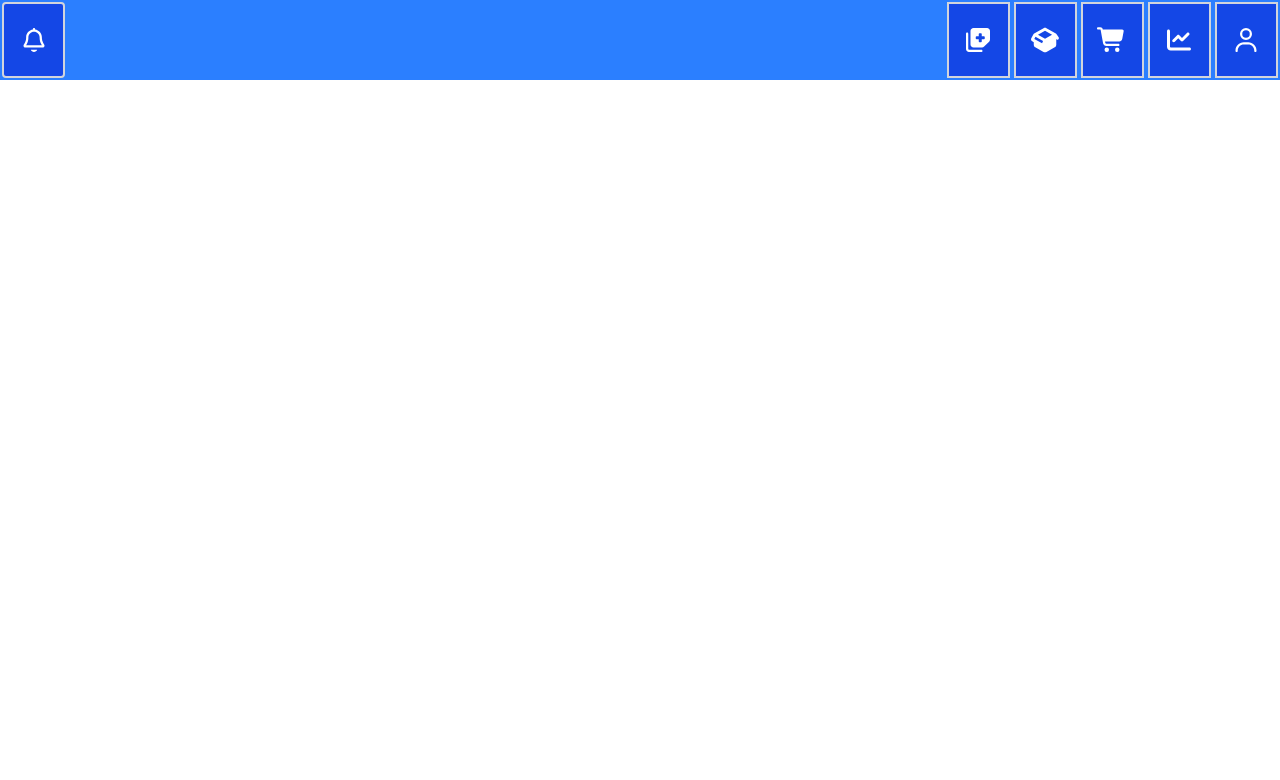
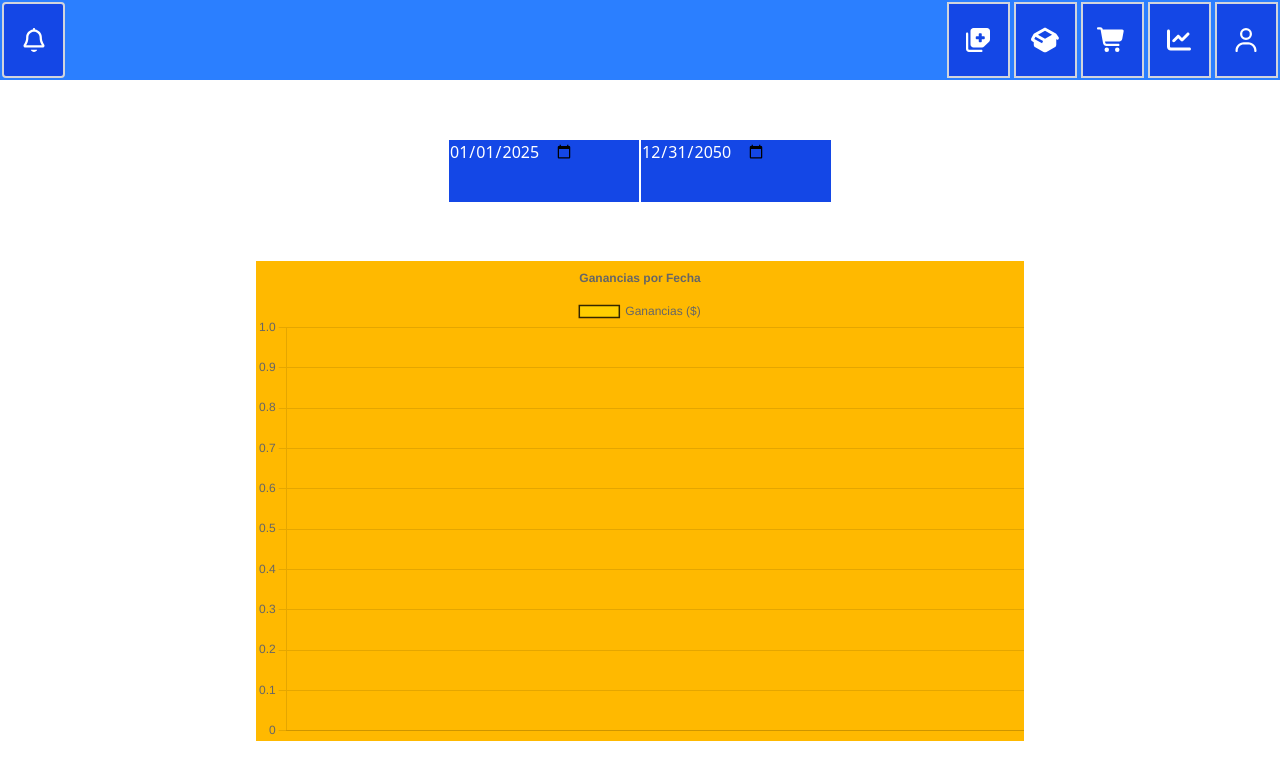
Before and after one commit to DDSlayer64/ProyectoF, a Vue app: page /ganancias in a window 1280 px wide. Before the commit this address had no page. Shown: the top 780 px of the page. Built offline with nearby package versions, Linux system fonts and the light colour scheme.

Commit message:
alguna que otra cosita en ganancias...

```diff
--- a/package.json
+++ b/package.json
@@ -17,9 +17,11 @@
     "@iconify/vue": "^5.0.0",
     "@tailwindcss/vite": "^4.1.11",
     "axios": "^1.12.2",
+    "chart.js": "^4.5.1",
     "pinia": "^3.0.3",
     "tailwindcss": "^4.1.11",
     "vue": "^3.5.17",
+    "vue-chartjs": "^5.3.2",
     "vue-router": "^4.5.1"
   },
   "devDependencies": {
--- a/src/components/Navegacion.vue
+++ b/src/components/Navegacion.vue
@@ -72,7 +72,7 @@ import { faBoxOpen, faChartBar, faChartLine, faNotesMedical, faShoppingCart } fr
                                         "><FontAwesomeIcon :icon="faShoppingCart" />
 
         </router-link>
-        <router-link to="balance" class="
+        <router-link to="ganancias" class="
                                         flex
                                         justify-center
                                         items-center
--- a/src/router/index.js
+++ b/src/router/index.js
@@ -2,7 +2,7 @@ import {createRouter, createWebHistory} from 'vue-router'
 import Inicio from '../views/Inicio.vue'
 import Segunda from '../views/Segunda.vue'
 import Usuario from '../views/Usuario.vue'
-import Balance from '../views/Balance.vue'
+import Ganancias from '../views/Ganancias.vue'
 import Notificaciones from '../views/Notificaciones.vue'
 import Notas from '../views/Notas.vue'
 import Ventas from '../views/Ventas.vue'
@@ -30,9 +30,9 @@ const router = createRouter(
                 name: 'usuario'
             },
             {
-                path:"/balance",
-                component: Balance,
-                name: 'balance'
+                path:"/ganancias",
+                component: Ganancias,
+                name: 'ganancias'
             },
             {
                 path:"/notas",
--- /dev/null
+++ b/src/views/Ganancias.vue
@@ -0,0 +1,109 @@
+<script setup>
+import { RouterLink } from 'vue-router';
+import { ref, watch } from 'vue';
+import axios from 'axios';
+import { Bar } from 'vue-chartjs';  // Asegúrate de importar Bar correctamente
+import { Chart as ChartJS, Title, Tooltip, Legend, BarElement, CategoryScale, LinearScale } from 'chart.js';
+
+ChartJS.register(Title, Tooltip, Legend, BarElement, CategoryScale, LinearScale);
+
+const fechaInicio = ref('2025-01-01');
+const fechaFin = ref('2050-12-31');
+
+const chartData = ref({
+  labels: [],
+  datasets: [
+    {
+      label: 'Ganancias ($)',
+      data: [],
+      backgroundColor: 'rgba(255, 215, 0, 0.7)',
+      borderColor: 'rgba(0, 0, 0, 0.8)',
+      borderWidth: 1.5,
+    },
+  ],
+});
+
+const chartOptions = {
+  responsive: true,
+  maintainAspectRatio: false,
+  plugins: {
+    legend: { position: 'top' },
+    title: { display: true, text: 'Ganancias por Fecha' },
+  },
+  scales: {
+    y: { beginAtZero: true },
+  },
+};
+
+async function cargarGanancias() {
+  if (!fechaInicio.value || !fechaFin.value) return;
+
+  try {
+    const response = await axios.get('http://localhost:8000/api/ventas', {
+      params: {
+        inicio: fechaInicio.value,
+        fin: fechaFin.value,
+      },
+    });
+
+    const ventas = response.data;
+
+    chartData.value = {
+      labels: ventas.map(v => v.fecha),
+      datasets: [
+        {
+          label: 'Ganancias ($)',
+          data: ventas.map(v => v.monto),
+          backgroundColor: 'rgba(255, 215, 0, 0.7)',
+          borderColor: 'rgba(0, 0, 0, 0.8)',
+          borderWidth: 1.5,
+        },
+      ],
+    };
+  } catch (error) {
+    console.error('Error al cargar las ganancias:', error);
+    alert('Error al cargar los datos. Verifica la consola para más detalles.');
+  }
+}
+
+watch([fechaInicio, fechaFin], ([inicio, fin]) => {
+  if (inicio && fin && fin < inicio) {
+    alert('La fecha final no puede ser menor que la inicial.');
+    fechaFin.value = '';
+    return;
+  }
+  if (inicio && fin) {
+    cargarGanancias();
+  }
+});
+</script>
+
+<template>
+  <div class="w-[100vw] h-[90vh] flex flex-col items-center justify-evenly">
+    <div class="w-[30vw] h-[8vh] flex flex-row">
+      <div class="flex justify-center w-[100%] bg-blue-700 rounded text-white">
+        <div class="w-[50%] border border-white">
+          <input v-model="fechaInicio" type="date"
+                 id="start"
+                 name="trip-start"
+                 value="2025-01-01"
+                 min="2025-01-01"
+                 max="2050-12-31"
+                 class="text-white">
+        </div>
+        <div class="w-[50%] border border-white">
+          <input v-model="fechaFin" :min="fechaInicio" type="date"
+                 id="start"
+                 name="trip-start"
+                 value="2025-01-01"
+                 min="2025-01-01"
+                 max="2050-12-31"
+                 class="text-white">
+        </div>
+      </div>
+    </div>
+    <div class="w-[60vw] h-[60vh] bg-amber-400">
+      <Bar :data="chartData" :options="chartOptions" class="w-full h-full" />
+    </div>
+  </div>
+</template>
--- a/src/views/Productos.vue
+++ b/src/views/Productos.vue
@@ -6,23 +6,28 @@ export default {
   setup() {
     const productos = ref([]);
     const mostrarFormulario = ref(false);
-
-    // Datos del nuevo producto
     const nuevoProducto = ref({
       nombre: '',
       talle: '',
       tipo: '',
+      precioInicial: '',
+      precioVenta: '',
+      proveedor: '',
+      descripcion: '',
       imagen: null,
       imagenUrl: ''
     });
 
     const abrirFormulario = () => {
       mostrarFormulario.value = true;
-      // Resetear campos
       nuevoProducto.value = {
         nombre: '',
         talle: '',
         tipo: '',
+        precioInicial: '',
+        precioVenta: '',
+        proveedor: '',
+        descripcion: '',
         imagen: null,
         imagenUrl: ''
       };
@@ -32,7 +37,6 @@ export default {
       const file = event.target.files[0];
       if (file) {
         nuevoProducto.value.imagen = file;
-        // Crear URL para mostrar preview
         nuevoProducto.value.imagenUrl = URL.createObjectURL(file);
       }
     };
@@ -41,7 +45,11 @@ export default {
       if (
         nuevoProducto.value.nombre &&
         nuevoProducto.value.talle &&
-        nuevoProducto.value.tipo
+        nuevoProducto.value.tipo &&
+        nuevoProducto.value.precioInicial &&
+        nuevoProducto.value.precioVenta &&
+        nuevoProducto.value.proveedor &&
+        nuevoProducto.value.descripcion
       ) {
         // Agregar copia del producto para evitar referencias
         productos.value.push({ ...nuevoProducto.value });
@@ -126,6 +134,38 @@ export default {
           class="border rounded w-full p-1"
         />
       </div>
+            <div class="mb-2">
+        <label class="block mb-1">Precio Inicial:</label>
+        <input
+          v-model="nuevoProducto.precioInicial"
+          type="text"
+          class="border rounded w-full p-1"
+        />
+      </div>
+            <div class="mb-2">
+        <label class="block mb-1">Precio de Venta:</label>
+        <input
+          v-model="nuevoProducto.precioVenta"
+          type="text"
+          class="border rounded w-full p-1"
+        />
+      </div>
+            <div class="mb-2">
+        <label class="block mb-1">Proveedor:</label>
+        <input
+          v-model="nuevoProducto.proveedor"
+          type="text"
+          class="border rounded w-full p-1"
+        />
+      </div>
+            <div class="mb-2">
+        <label class="block mb-1">Descripción:</label>
+        <input
+          v-model="nuevoProducto.descripcion"
+          type="text"
+          class="border rounded w-full p-1"
+        />
+      </div>
       <div class="mb-2">
         <label class="block mb-1">Imagen:</label>
         <input type="file" @change="manejarImagen" accept="image/*" />
--- a/src/views/Usuario.vue
+++ b/src/views/Usuario.vue
@@ -4,8 +4,8 @@ import Inicio from './Inicio.vue';
 </script>
 
 <template>
-    <div class="todo w-screen h-[90vh] flex flex-col justify-start items-center pt-15">
-        <div class="cajas bg-blue-500 w-[85vw] h-[80vh] flex items-center ">
+    <div class="todo w-screen h-[90vh] flex flex-col justify-start items-center pt-10">
+        <div class="cajas bg-blue-500 w-[85vw] h-[80vh] flex items-center rounded">
 
             <div class="Foto w-[50%] h-[100] flex justify-center">
                 <div class="w-[20vw] bg-white rounded-full aspect-square"></div>
```
Also changed, not shown: src/views/Balance.vue (deleted, +0 -7 lines), 1 other file (tests, documents, lock files or other folders).
